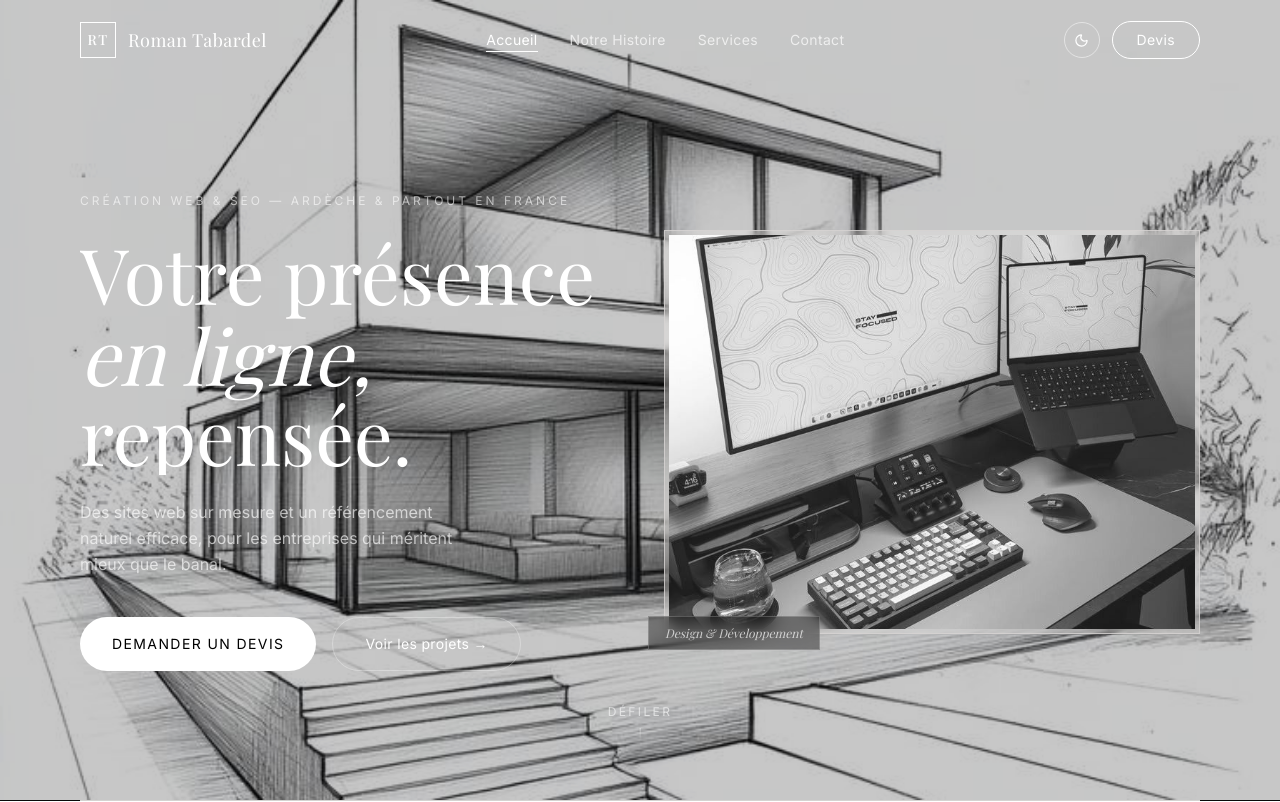
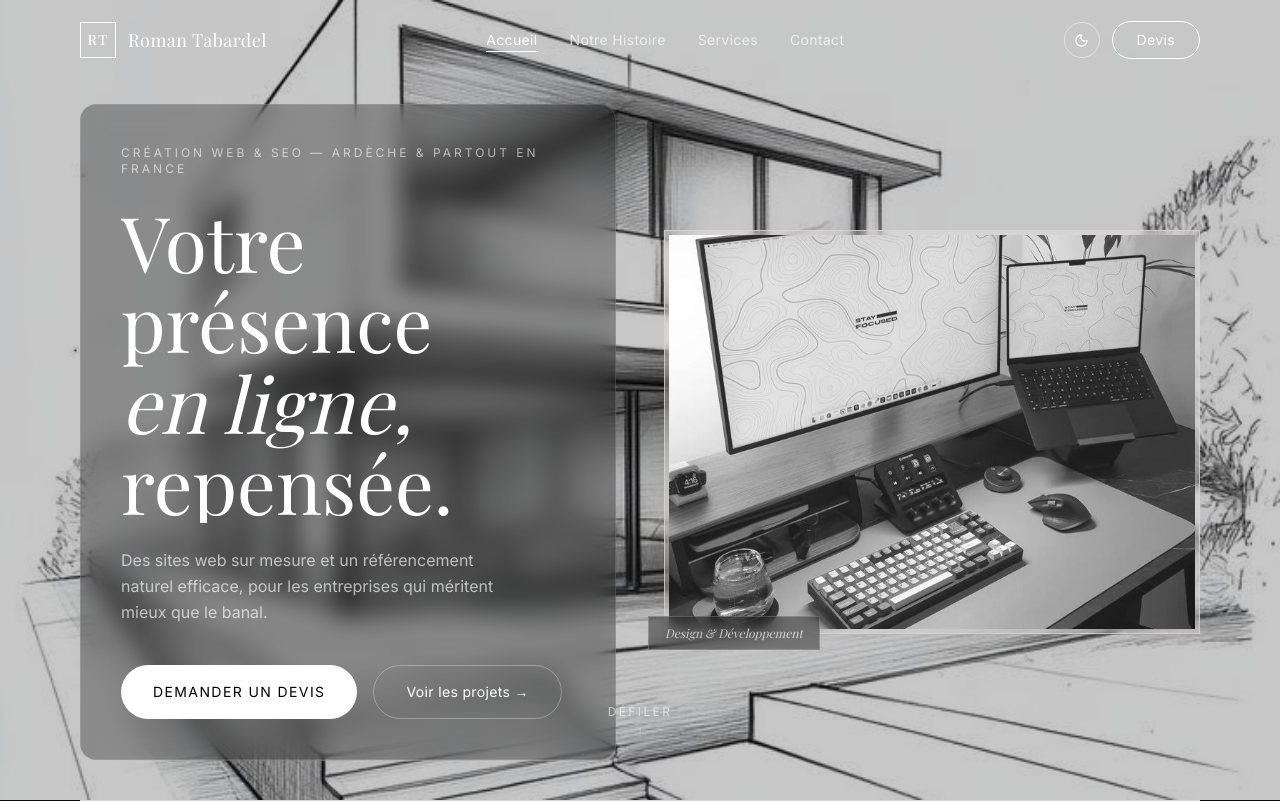
Before and after one commit to tabardelroman2006-a11y/tabardel-roman, a Next.js app: page / in a window 1280 px wide. Shown: the top 802 px of the page. Built offline with nearby package versions, Linux system fonts and the light colour scheme.

Commit message:
feat: enveloppe verre dépoli autour du texte hero

```diff
--- a/src/components/sections/Hero.tsx
+++ b/src/components/sections/Hero.tsx
@@ -14,7 +14,14 @@ export function Hero() {
         <div className="max-w-7xl mx-auto w-full grid grid-cols-1 lg:grid-cols-2 gap-12 items-center pt-16">
 
           {/* Left: Text */}
-          <div>
+          <div
+            className="rounded-2xl p-8 md:p-10"
+            style={{
+              backgroundColor: 'rgba(0,0,0,0.30)',
+              backdropFilter: 'blur(12px)',
+              border: '1px solid rgba(255,255,255,0.12)',
+            }}
+          >
             <motion.p
               className="font-inter text-xs tracking-[0.25em] uppercase mb-6"
               style={{ color: 'rgba(255,255,255,0.6)' }}
```
